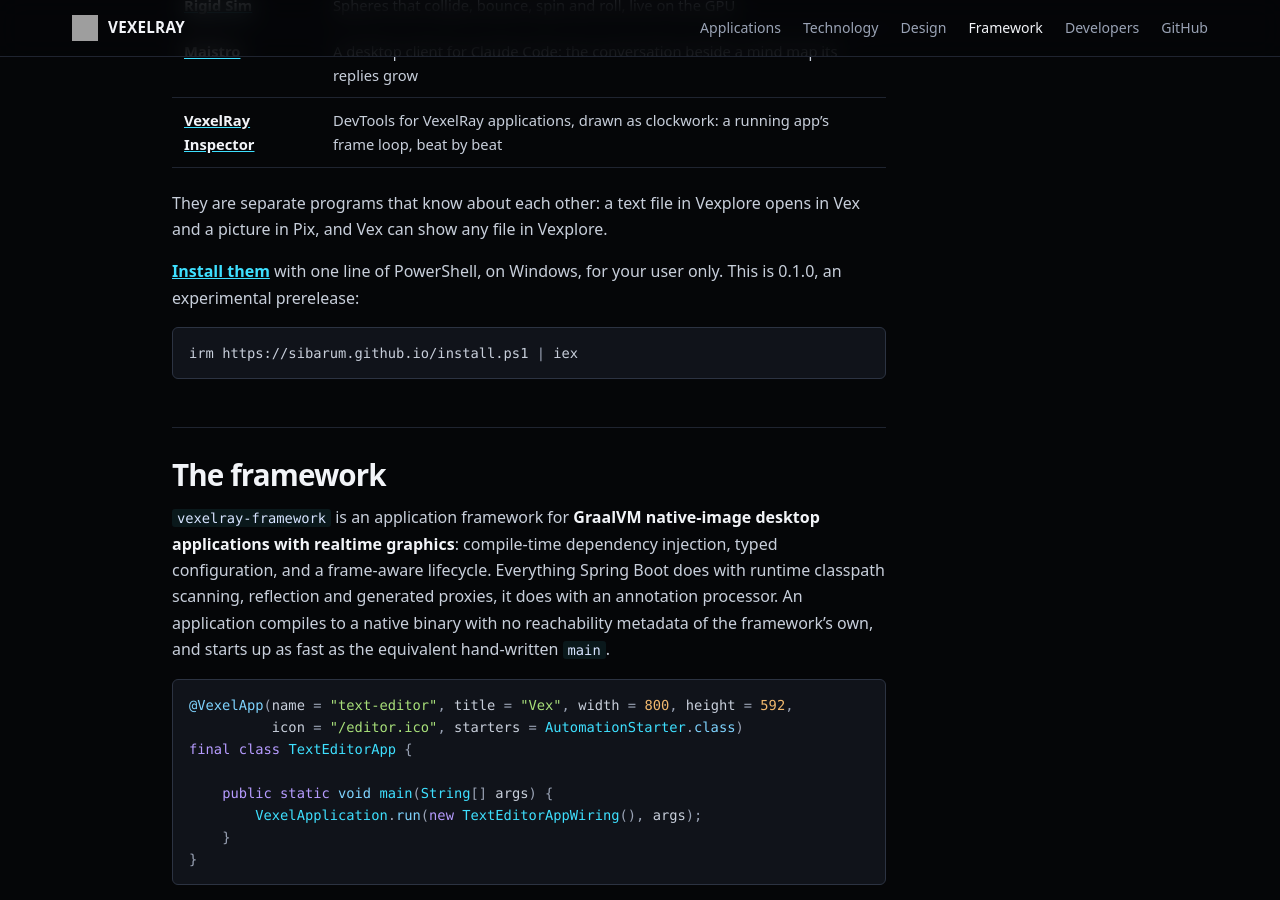
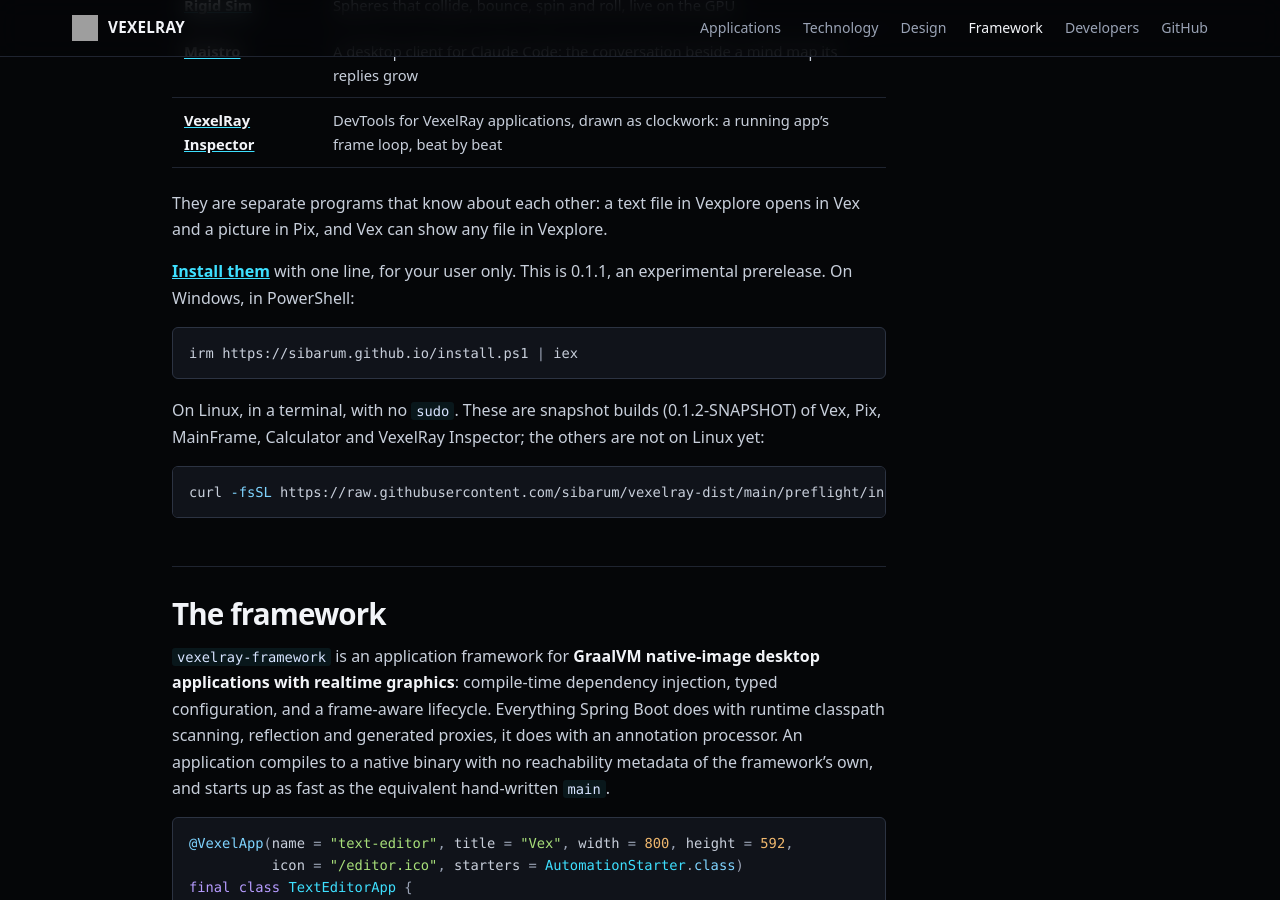
Before and after one commit to sibarum/vexelray-framework, a Jekyll site: the page built from docs/index.md, in a window 1280 px wide and 900 px high, scrolled down 677 px. Built offline with Jekyll 4.4.1, drawn with Linux system fonts in a browser that asks for light colours; our own code applies the rules of GitHub Pages for plain Markdown files.

Commit message:
Docs: the Linux install line, for the 0.1.2-SNAPSHOT builds
Co-Authored-By: Claude Opus 5.5 <noreply@anthropic.com>

````diff
--- a/docs/index.md
+++ b/docs/index.md
@@ -19,11 +19,18 @@ Desktop applications built on the VexelRay stack, and the framework they are bui
 They are separate programs that know about each other: a text file in Vexplore opens in Vex and a picture in
 Pix, and Vex can show any file in Vexplore.
 
-**[Install them](https://sibarum.github.io/)** with one line of PowerShell, on Windows, for your user only. This is 0.1.0, an
-experimental prerelease:
+**[Install them](https://sibarum.github.io/)** with one line, for your user only. This is 0.1.1, an experimental
+prerelease. On Windows, in PowerShell:
 
 ```powershell
 irm https://sibarum.github.io/install.ps1 | iex
+```
+
+On Linux, in a terminal, with no `sudo`. These are snapshot builds (0.1.2-SNAPSHOT) of Vex, Pix, MainFrame,
+Calculator and VexelRay Inspector; the others are not on Linux yet:
+
+```sh
+curl -fsSL https://raw.githubusercontent.com/sibarum/vexelray-dist/main/preflight/install.sh | sh
 ```
 
 ## The framework
````
Also changed, not shown: docs/install/index.md (+7 -0 lines).
